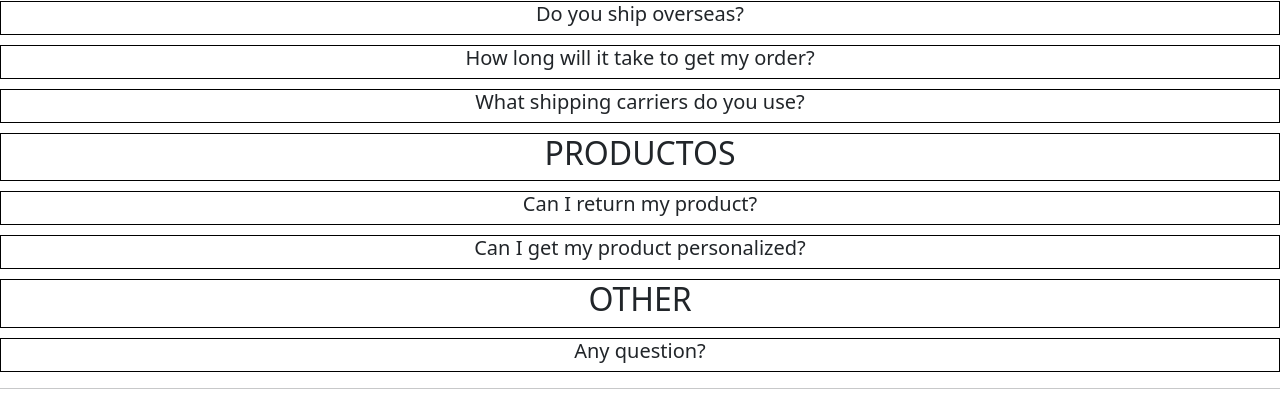
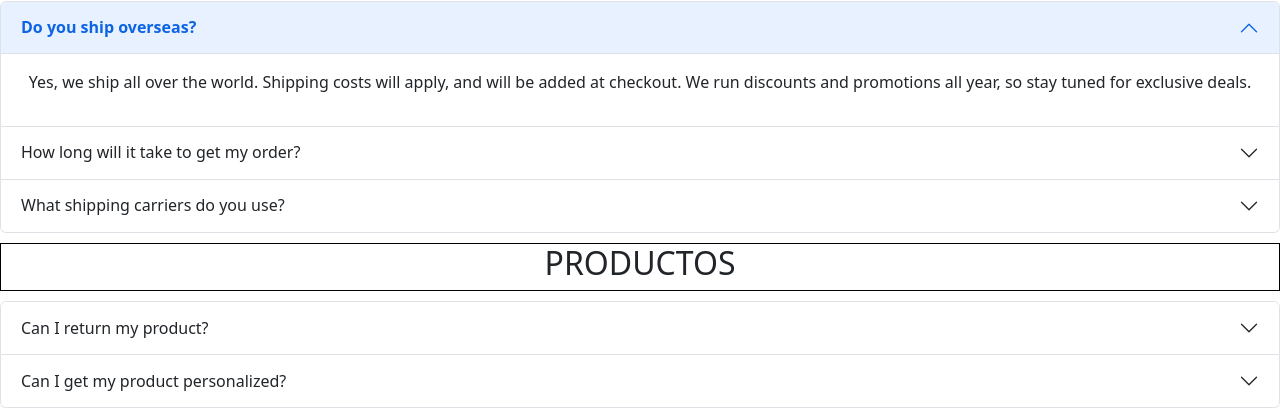
Before and after one commit to brian-biderman/golf-market, a plain HTML site: page faq.html in a window 1280 px wide. Shown: the part 710-1126 px from the top of the page. Drawn offline with nearby package versions, Linux system fonts and the light colour scheme.

Commit message:
Bootstrap en faq

```diff
--- a/faq.html
+++ b/faq.html
@@ -64,52 +64,110 @@
 
 
         <section class="grid-container-faq">
+
             <div class="grid-item-faq">
                 <h2>SHIPPING</h2>
             </div>
 
-
-
-            <div class="grid-item-faq  preg-1">
-                <h4>Do you ship overseas?</h4>
+            <div class="accordion" id="accordionExample">
+                <div class="accordion-item">
+                  <h2 class="accordion-header" id="headingOne">
+                    <button class="accordion-button" id="texto-faq" type="button" data-bs-toggle="collapse" data-bs-target="#collapseOne" aria-expanded="true" aria-controls="collapseOne">
+                         Do you ship overseas?
+                    </button>
+                  </h2>
+                  <div id="collapseOne" class="accordion-collapse collapse show" aria-labelledby="headingOne" data-bs-parent="#accordionExample">
+                    <div class="accordion-body">
                         <p>Yes, we ship all over the world. Shipping costs will apply, and will be added at checkout. We run
                             discounts and promotions all year, so stay tuned for exclusive deals.</p>
-
                     </div>
-            <div class="grid-item-faq preg-1">
-                <h4>How long will it take to get my order?</h4>
+                  </div>
+                </div>
+                <div class="accordion-item">
+                  <h2 class="accordion-header" id="headingTwo">
+                    <button class="accordion-button collapsed" type="button" data-bs-toggle="collapse" data-bs-target="#collapseTwo" aria-expanded="false" aria-controls="collapseTwo">
+                        How long will it take to get my order?
+                    </button>
+                  </h2>
+                  <div id="collapseTwo" class="accordion-collapse collapse" aria-labelledby="headingTwo" data-bs-parent="#accordionExample">
+                    <div class="accordion-body">
                         <p>It depends on where you are. Orders processed here will take 5-7 business days to arrive. Overseas
                             deliveries can take anywhere from 7-16 days. Delivery details will be provided in your confirmation
                             email.</p>
                     </div>
-            <div class="grid-item-faq preg-1">
-                <h4>What shipping carriers do you use?</h4>
+                  </div>
+                </div>
+                <div class="accordion-item">
+                  <h2 class="accordion-header" id="headingThree">
+                    <button class="accordion-button collapsed" type="button" data-bs-toggle="collapse" data-bs-target="#collapseThree" aria-expanded="false" aria-controls="collapseThree">
+                        What shipping carriers do you use?
+                    </button>
+                  </h2>
+                  <div id="collapseThree" class="accordion-collapse collapse" aria-labelledby="headingThree" data-bs-parent="#accordionExample">
+                    <div class="accordion-body">
                         <p> We use all major carriers, and local courier partners. You’ll be asked to select a delivery method
                             during checkout.</p>
                     </div>
+                  </div>
+                </div>
+              </div>
+
+
+
             <div class="grid-item-faq">
+
                 <h2>PRODUCTOS</h2>
             </div>
-            <div class="grid-item-faq preg-1">
-                <h4>Can I return my product?</h4>
+
+            <div class="accordion" id="accordionExample">
+                <div class="accordion-item">
+                <h2 class="accordion-header" id="headingTwo">
+                  <button class="accordion-button collapsed" type="button" data-bs-toggle="collapse" data-bs-target="#collapseTwo" aria-expanded="false" aria-controls="collapseTwo">
+                    Can I return my product?
+                  </button>
+                </h2>
+                <div id="collapseTwo" class="accordion-collapse collapse" aria-labelledby="headingTwo" data-bs-parent="#accordionExample">
+                  <div class="accordion-body">
                     <p>We always aim for make sure our customers love our products, but if you do need to return an order,
                         we’re happy to help. Just email us directly and we’ll take you through the process.</p>
                   </div>
-            <div class="grid-item-faq preg-1">
-                <h4>Can I get my product personalized?</h4>
-                <p>
+                </div>
+              </div>
+              <div class="accordion-item">
+                <h2 class="accordion-header" id="headingThree">
+                  <button class="accordion-button collapsed" type="button" data-bs-toggle="collapse" data-bs-target="#collapseThree" aria-expanded="false" aria-controls="collapseThree">
+                    Can I get my product personalized?
+                  </button>
+                </h2>
+                <div id="collapseThree" class="accordion-collapse collapse" aria-labelledby="headingThree" data-bs-parent="#accordionExample">
+                  <div class="accordion-body">
                     <p>It depends on the creator and the product. All options are outlined on the product page, so look
                         out for customization options there.</p>
-                </p>
                   </div>
+                </div>
+              </div>
+            </div>
+
             <div class="grid-item-faq">
                 <h2>OTHER</h2>
 
             </div>
-            <div class="grid-item-faq preg-1">
-                <h4>Any question?</h4>
+
+
+            <div class="accordion" id="accordionExample">
+                <div class="accordion-item">
+                <h2 class="accordion-header" id="headingTwo">
+                  <button class="accordion-button collapsed" type="button" data-bs-toggle="collapse" data-bs-target="#collapseTwo" aria-expanded="false" aria-controls="collapseTwo">
+                    Any question?
+                  </button>
+                </h2>
+                <div id="collapseTwo" class="accordion-collapse collapse" aria-labelledby="headingTwo" data-bs-parent="#accordionExample">
+                  <div class="accordion-body">
                     <p>You can contact us through our contact page! We will be happy to assist you.</p>
                   </div>
+                </div>
+              </div>
+
 
         </section>
 
--- a/style.css
+++ b/style.css
@@ -657,6 +657,16 @@ footer {
 
 }
 
+#titulo-productos-palos{
+  display: flex;
+  justify-content: center;
+  flex-wrap: wrap;
+  margin-top: 20px;
+
+
+
+}
+
 
 /*------ FIN Pagina PRODUCTOS ------------ */
 
@@ -740,3 +750,10 @@ footer {
 }
 
 .grid-item-faq h4{font-size: 20px;}
+
+
+#texto-faq{
+
+
+   font-weight: bold;
+}
```
Also changed, not shown: palos.html (+2 -2 lines). Lines whose indentation alone changed are shown as unchanged.
